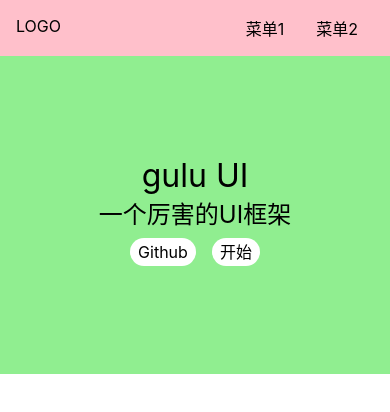
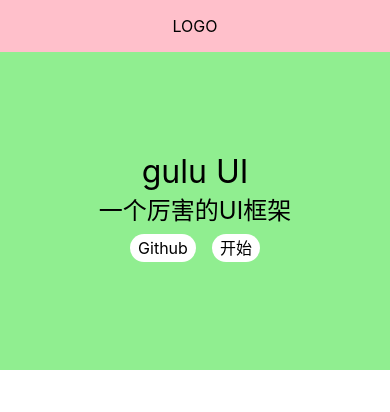
Before and after one commit to mumu111111/gulu-ui, a Vue app: page /#/ in a window 390 px wide. Shown: the top 412 px of the page. Built offline with nearby package versions, Linux system fonts and the light colour scheme.

Commit message:
topNav响应式

```diff
--- a/src/components/Topnav.vue
+++ b/src/components/Topnav.vue
@@ -41,5 +41,13 @@ export default {
       margin: 0 1em;
     }
   }
+  @media (max-width: 500px) {
+    > .menu {
+      display: none;
+    }
+    > .logo {
+      margin: 0 auto;
+    }
+  }
 }
 </style>
```
